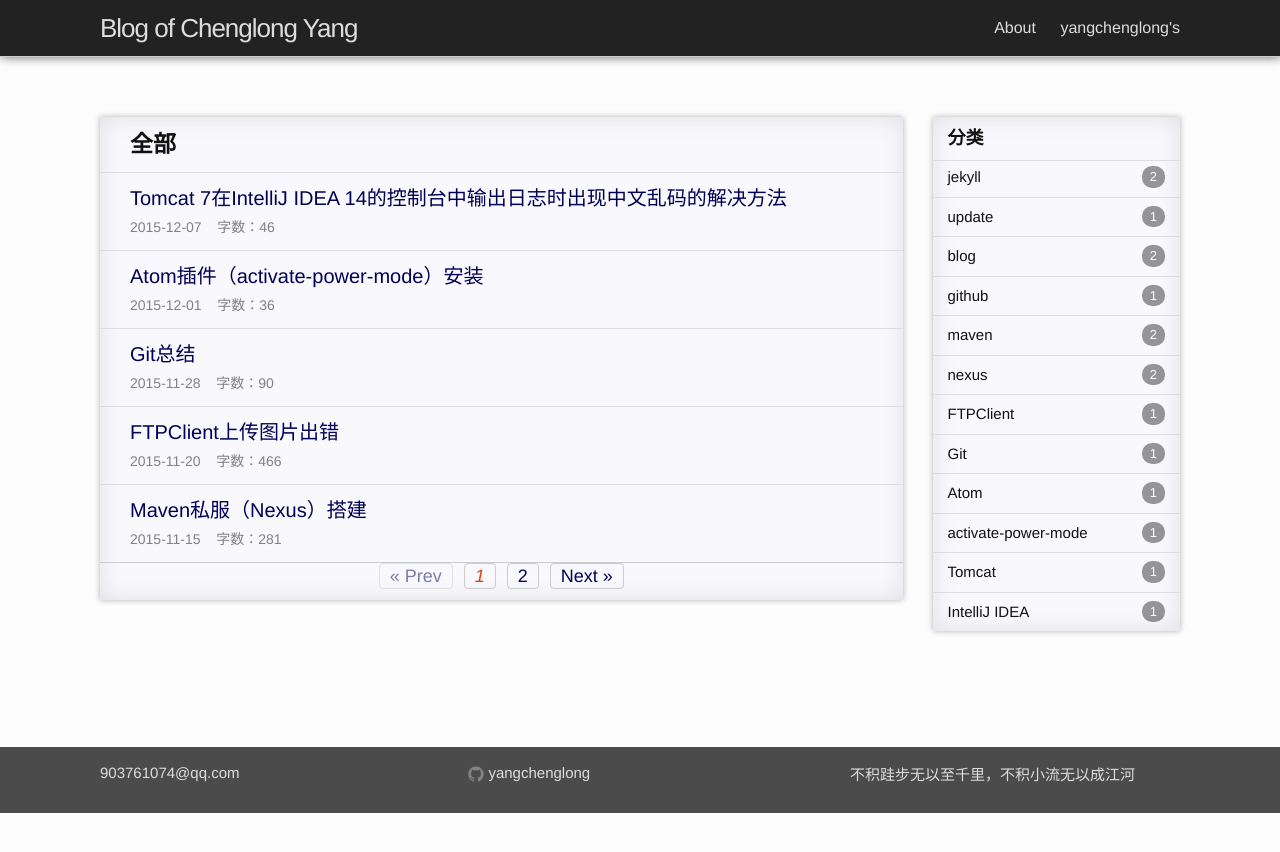
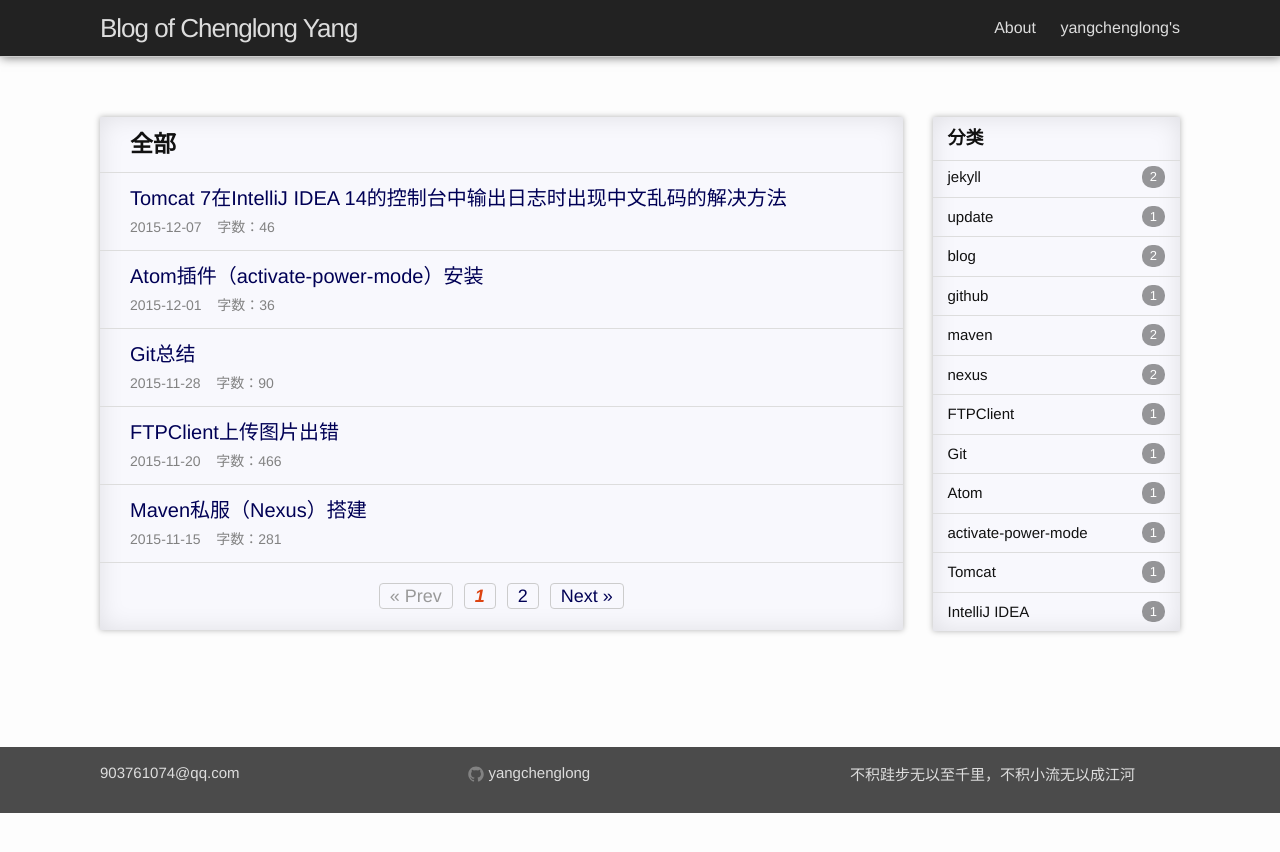
Before and after one commit to laurelyoung/laurelyoung.github.io, a Jekyll site: the page built from index.html, in a window 1280 px wide. Shown: the top 852 px of the page. Built offline with Jekyll 4.4.1, drawn with Linux system fonts in a browser that asks for light colours; Markdown is read by kramdown in place of the engine named in the settings; the list of posts is cut into pages by our own code; comment, search, counter and statistics services are not loaded.

Commit message:
pagination style

```diff
--- a/static/css/index.css
+++ b/static/css/index.css
@@ -304,8 +304,8 @@
     line-height: 34px;
     text-align: center;
     border-radius: 4px;
+    margin: 40px auto 0;
     background-color: #f1f1f1;
-    margin: 40px auto 0;
 }
 
 .pre-next-links{
@@ -313,26 +313,26 @@
 }
 
 .pagination {
-    border-top: 1px solid #ccc;
+    border-top: 1px solid #ddd;
     text-align: center;
-    padding-bottom: 10px;
+    padding: 20px 0;
     font-size: 18px;
 }
 
 .pagination > span, .pagination > a, .pagination > em {
-    margin: 0 3px;
-    color: #005;
     border: 1px solid #ccc;
     border-radius: 4px;
     padding: 2px 10px;
     cursor: pointer;
-    opacity: 1;
+    margin: 0 3px;
+    color: #005;
 }
 
 .pagination > span {
-    opacity: 0.5;
+    color: #999;
 }
 
 .pagination > em {
+    font-weight: bold;
     color: #d41;
 }
```
